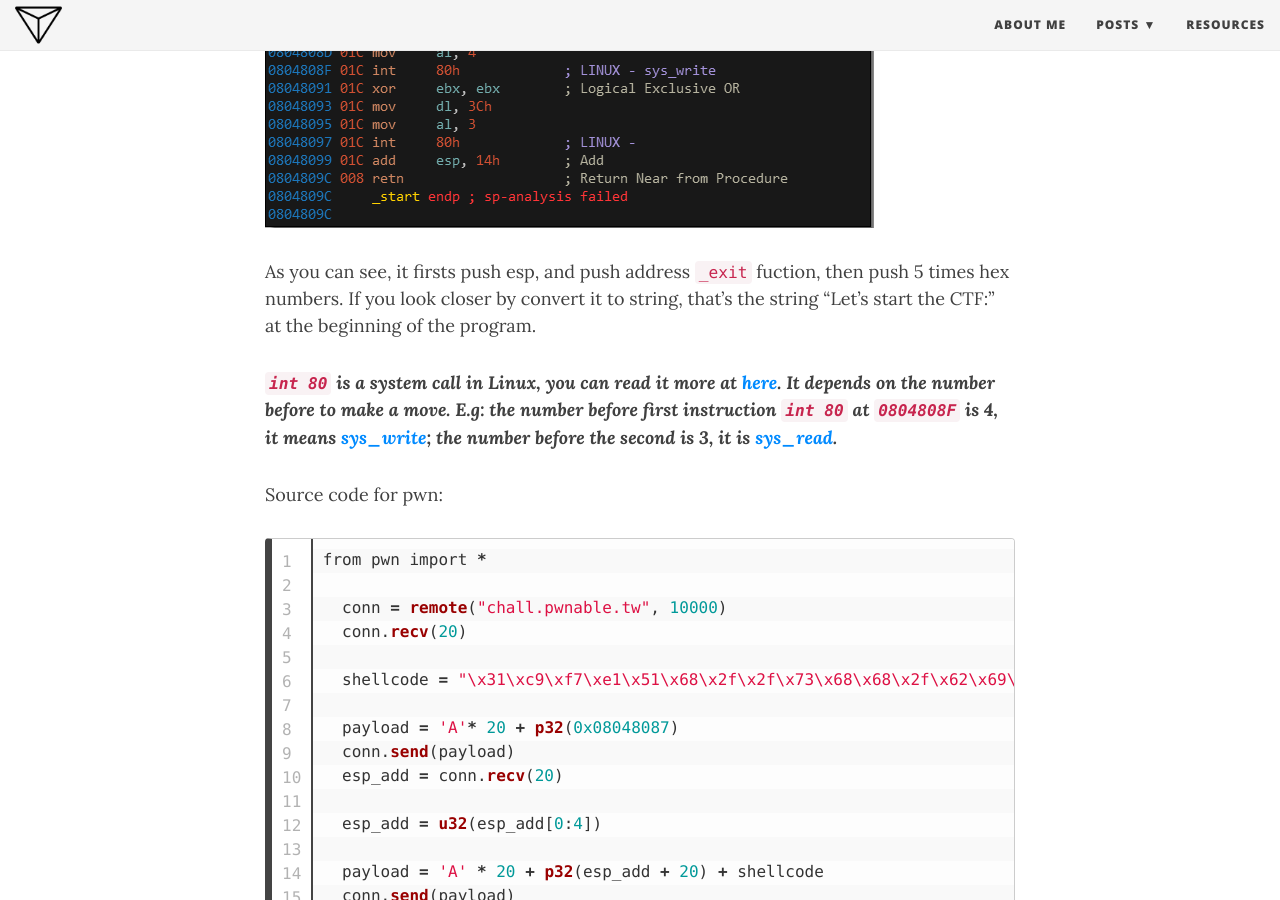
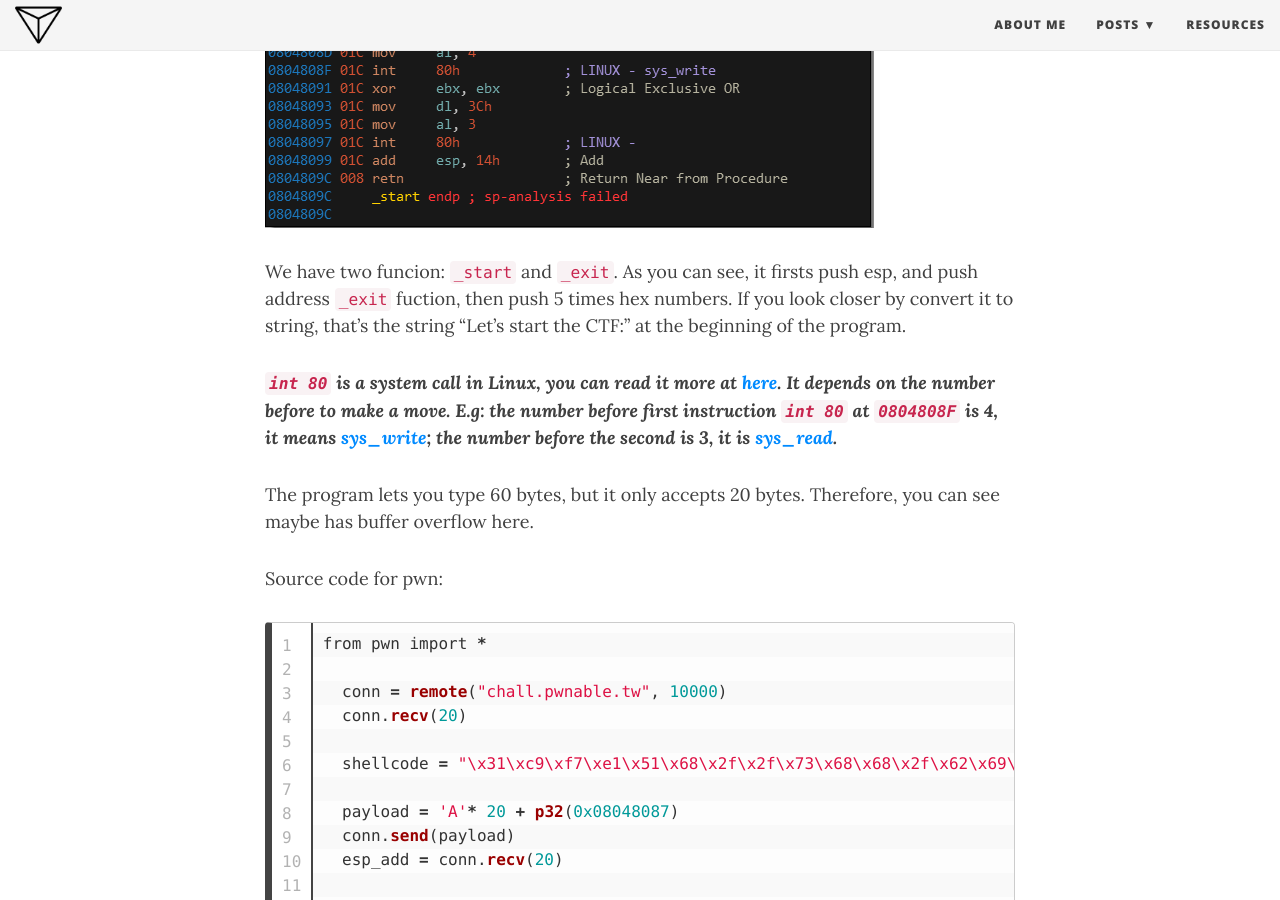
Before and after one commit to Delt-A/delt-a.github.io, a Jekyll site: the page built from _posts/2019-04-08-pwnable-tw-start.md, in a window 1280 px wide and 900 px high, scrolled down 667 px. Built offline with Jekyll 4.4.1, drawn with Linux system fonts in a browser that asks for light colours; nearby versions of some CDN libraries.

Commit message:
Update 2019-04-08-pwnable-tw-start.md

```diff
--- a/_posts/2019-04-08-pwnable-tw-start.md
+++ b/_posts/2019-04-08-pwnable-tw-start.md
@@ -11,11 +11,14 @@ First, we check file info:
 It's a .elf file. Now we should open disassembler like IDA Pro.
 ![assembly.PNG]({{site.baseurl}}/img/ctf/pwnable.tw/assembly.PNG)
 
-
+We have two funcion: `_start` and `_exit`.
 As you can see, it firsts push esp, and push address `_exit` fuction, then push 5 times hex numbers. If you look closer by convert it to string, that's the string "Let's start the CTF:" at the beginning of the program.
 
 _**`int 80` is a system call in Linux, you can read it more at [here](http://asm.sourceforge.net/syscall.html).
 It depends on the number before to make a move. E.g: the number before first instruction `int 80` at `0804808F` is 4, it means [sys_write](http://asm.sourceforge.net/syscall.html#4); the number before the second is 3, it is [sys_read](http://asm.sourceforge.net/syscall.html#3).**_
+
+The program lets you type 60 bytes, but it only accepts 20 bytes. Therefore, you can see maybe has buffer overflow here.
+
 
 Source code for pwn:
 {% highlight python linenos %}
```
